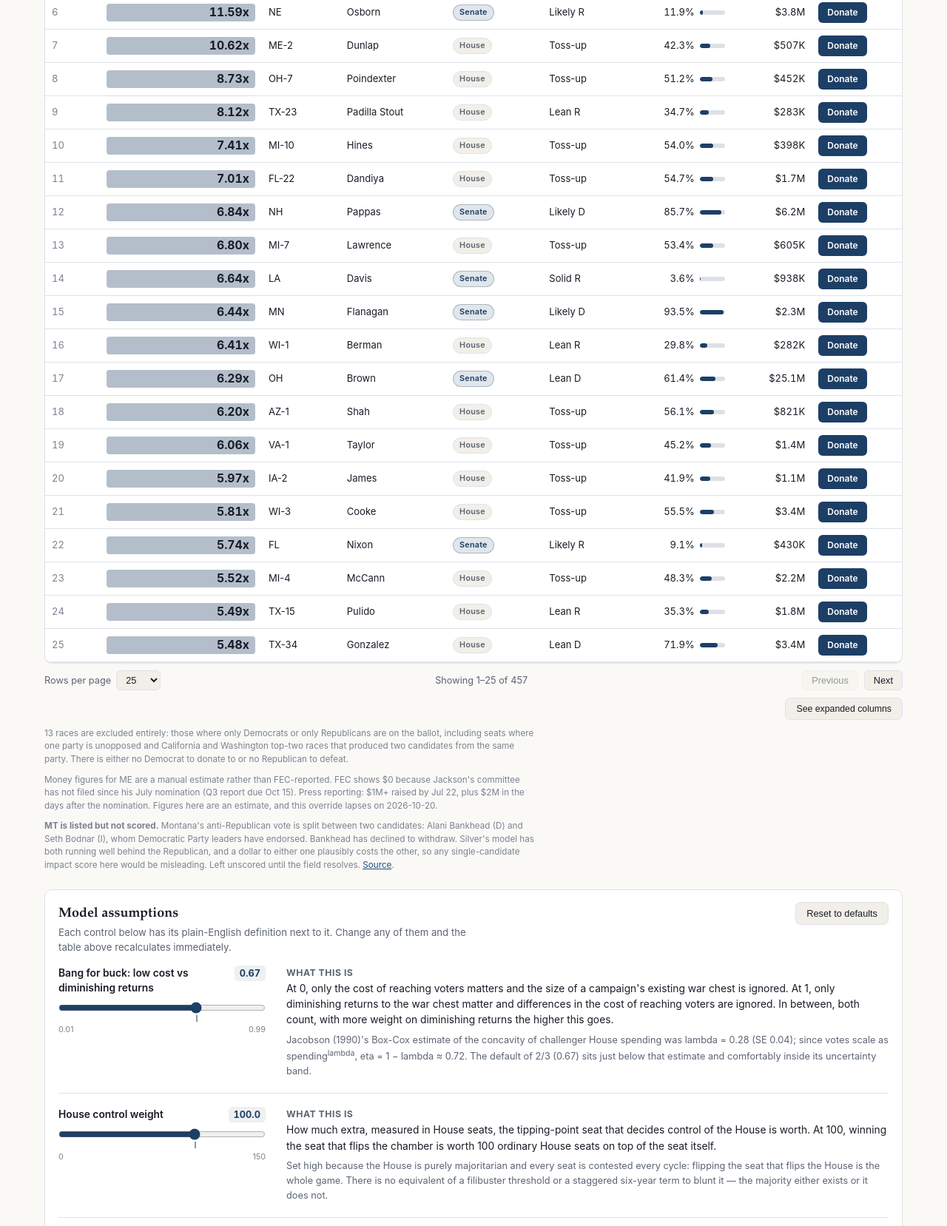
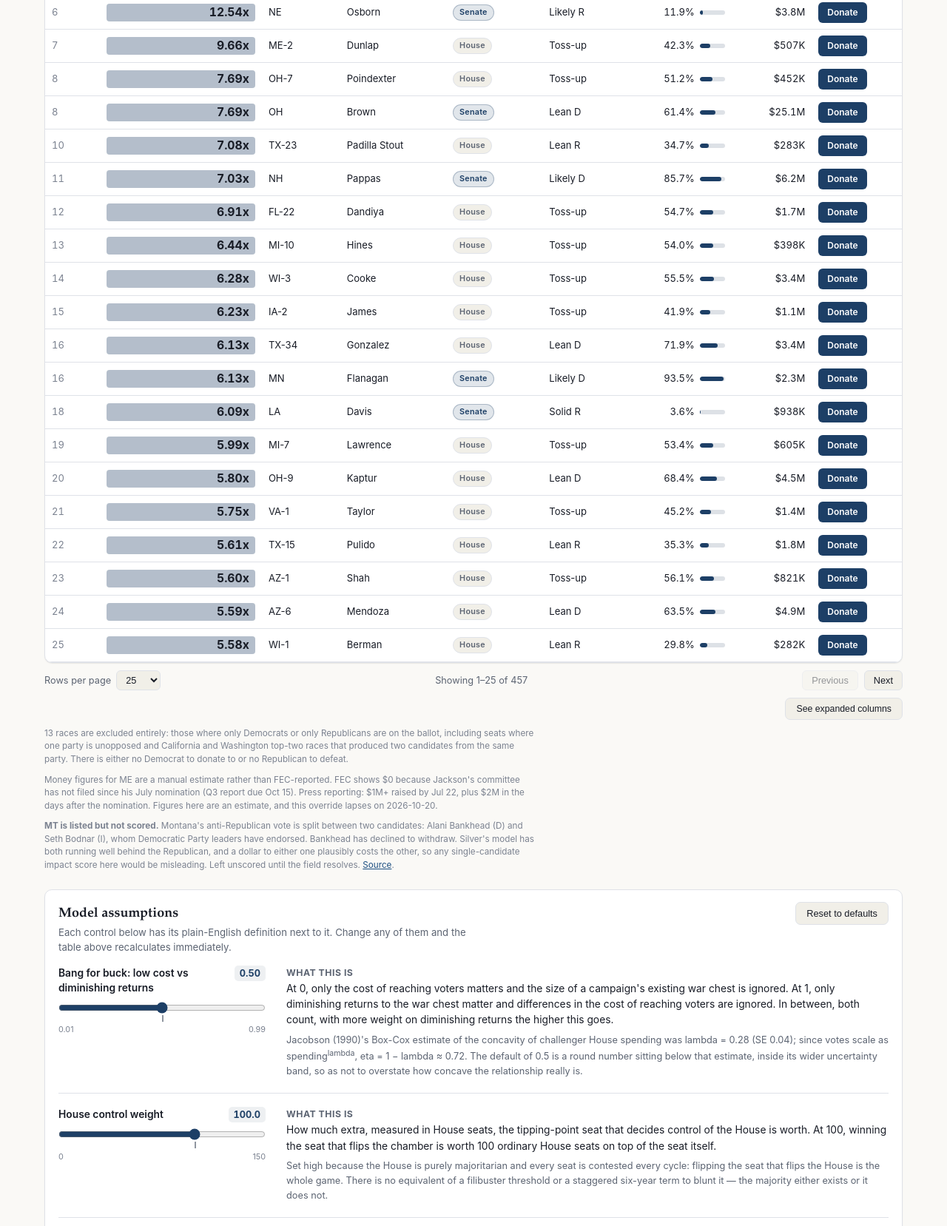
Before and after one commit to ejfuld/dem-donation-impact, a plain HTML site: page index.html in a window 1280 px wide. Shown: the part 840-2497 px from the top of the page at 74% size. Drawn offline with Linux system fonts and the light colour scheme.

Commit message:
site: default eta back to 0.5, update describing text

```diff
--- a/index.html
+++ b/index.html
@@ -969,10 +969,10 @@
 
         <div class="control">
           <div class="control-widget">
-            <label for="eta">Bang for buck: low cost vs diminishing returns <span class="val" id="eta-val">0.67</span></label>
+            <label for="eta">Bang for buck: low cost vs diminishing returns <span class="val" id="eta-val">0.50</span></label>
             <div class="slider-box">
-              <input type="range" id="eta" min="0.01" max="0.99" step="0.01" value="0.67">
-              <div class="tick" style="left:calc(8px + (100% - 16px) * 0.67347)" title="default 0.67"></div>
+              <input type="range" id="eta" min="0.01" max="0.99" step="0.01" value="0.50">
+              <div class="tick" style="left:calc(8px + (100% - 16px) * 0.50)" title="default 0.50"></div>
             </div>
             <div class="range-labels"><span>0.01</span><span>0.99</span></div>
           </div>
@@ -984,8 +984,9 @@
               higher this goes.</p>
             <p class="extra">Jacobson (1990)'s Box-Cox estimate of the concavity of challenger House spending
               was lambda&nbsp;=&nbsp;0.28 (SE&nbsp;0.04); since votes scale as spending<sup>lambda</sup>,
-              eta&nbsp;=&nbsp;1&nbsp;&minus;&nbsp;lambda&nbsp;&asymp;&nbsp;0.72. The default of
-              2/3&nbsp;(0.67) sits just below that estimate and comfortably inside its uncertainty band.</p>
+              eta&nbsp;=&nbsp;1&nbsp;&minus;&nbsp;lambda&nbsp;&asymp;&nbsp;0.72. The default of 0.5 is a round
+              number sitting below that estimate, inside its wider uncertainty band, so as not to overstate how
+              concave the relationship really is.</p>
           </div>
         </div>
 
@@ -1191,7 +1192,7 @@
           derivative, with respect to dollars, of a CRRA utility curve over total passes. It converges to the
           old <code>money_eff<sup>&minus;eta</sup></code>&middot;<code>P<sup>eta&minus;1</sup></code> shape once
           <code>passes</code> is large relative to <code>prior_reach</code>, but stays finite as money
-          approaches $0 instead of relying on an arbitrary floor. Default eta&nbsp;=&nbsp;2/3&nbsp;(0.67) sits inside the
+          approaches $0 instead of relying on an arbitrary floor. Default eta&nbsp;=&nbsp;0.5 sits inside the
           uncertainty of Jacobson (1990)'s Box-Cox estimate that challenger House spending is concave with
           lambda&nbsp;=&nbsp;0.28 (SE&nbsp;0.04), i.e. eta&nbsp;=&nbsp;1&nbsp;&minus;&nbsp;lambda&nbsp;&asymp;&nbsp;0.72.</p>
         <p><strong>Putting it together.</strong></p>
@@ -1233,7 +1234,7 @@
   "use strict";
 
   var DEFAULTS = {
-    eta: 0.67,
+    eta: 0.5,
     c_house: 100.0,
     senate_mult: 0.5,
     sen_val: 13.05,
```
